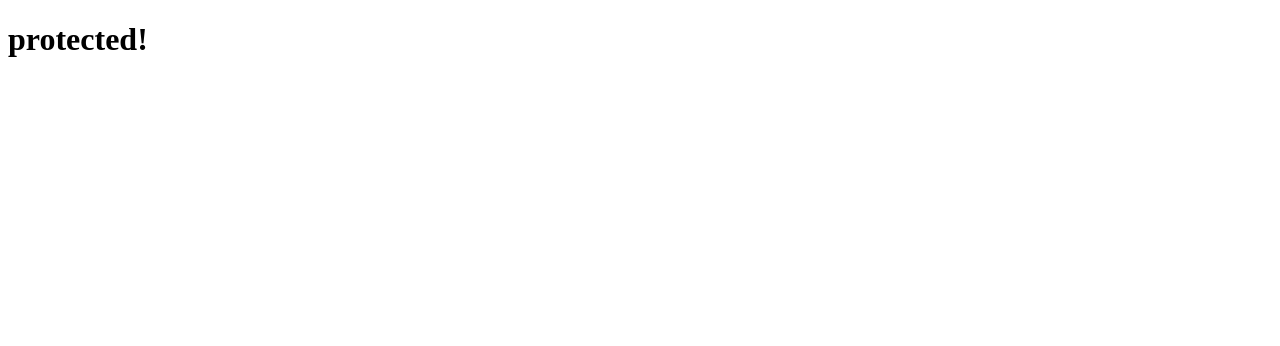
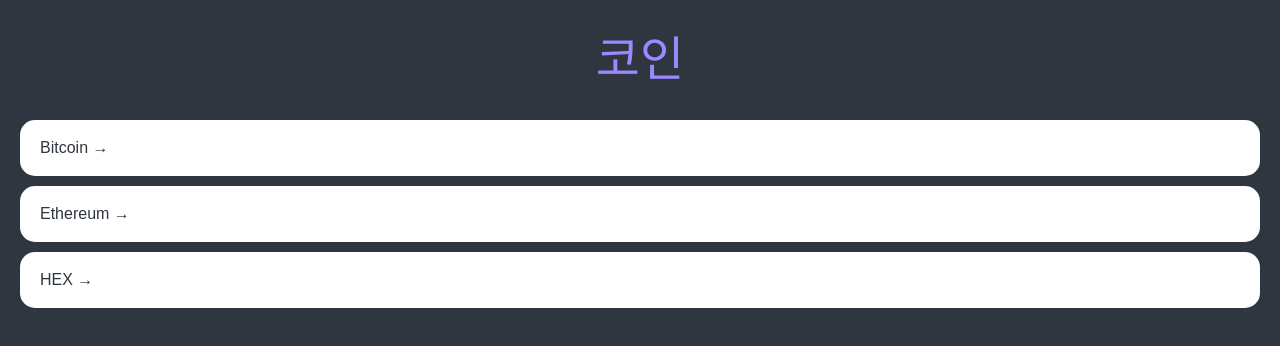
Before and after one commit to RspSang/react-masterclass, a React (Create React App) app: page / in a window 1280 px wide. Shown: the top 346 px of the page. Built offline with nearby package versions, Linux system fonts and the light colour scheme.

Commit message:
coin tracker initial setting

```diff
--- a/package.json
+++ b/package.json
@@ -12,6 +12,8 @@
     "@types/react-dom": "^17.0.11",
     "react": "^17.0.2",
     "react-dom": "^17.0.2",
+    "react-query": "^3.34.0",
+    "react-router-dom": "^6.0.2",
     "react-scripts": "4.0.3",
     "styled-components": "^5.3.3",
     "typescript": "^4.5.2",
--- a/src/App.tsx
+++ b/src/App.tsx
@@ -1,18 +1,75 @@
-import styled from "styled-components";
+import { createGlobalStyle } from "styled-components";
+import Router from "./Router";
 
-const Container = styled.div`
+const GlobalStyle = createGlobalStyle`
+@import url('https://fonts.googleapis.com/css2?family=Source+Sans+Pro:wght@300;400&display=swap');
+font-family: 'Source Sans Pro', sans-serif;
+html, body, div, span, applet, object, iframe,
+h1, h2, h3, h4, h5, h6, p, blockquote, pre,
+a, abbr, acronym, address, big, cite, code,
+del, dfn, em, img, ins, kbd, q, s, samp,
+small, strike, strong, sub, sup, tt, var,
+b, u, i, center,
+dl, dt, dd, menu, ol, ul, li,
+fieldset, form, label, legend,
+table, caption, tbody, tfoot, thead, tr, th, td,
+article, aside, canvas, details, embed,
+figure, figcaption, footer, header, hgroup,
+main, menu, nav, output, ruby, section, summary,
+time, mark, audio, video {
+  margin: 0;
+  padding: 0;
+  border: 0;
+  font-size: 100%;
+  font: inherit;
+  vertical-align: baseline;
+}
+/* HTML5 display-role reset for older browsers */
+article, aside, details, figcaption, figure,
+footer, header, hgroup, main, menu, nav, section {
+  display: block;
+}
+/* HTML5 hidden-attribute fix for newer browsers */
+*[hidden] {
+    display: none;
+}
+body {
+  line-height: 1;
+}
+menu, ol, ul {
+  list-style: none;
+}
+blockquote, q {
+  quotes: none;
+}
+blockquote:before, blockquote:after,
+q:before, q:after {
+  content: '';
+  content: none;
+}
+table {
+  border-collapse: collapse;
+  border-spacing: 0;
+}
+* {
+  box-sizing:border-box;
+}
+body {
+  font-family:'Source Sans Pro', sans-serif;
   background-color: ${(props) => props.theme.bgColor};
-  color: ${(props) => props.theme.textColor};
+  color:${(props) => props.theme.textColor}
+}
+a{
+  text-decoration: none;
+  color: inherit;
+}
 `;
-const H1 = styled.h1`
-  color: ${(props) => props.theme.textColor};
-`;
-
 function App() {
   return (
-    <Container>
-      <H1>protected!</H1>
-    </Container>
+    <>
+      <GlobalStyle />
+      <Router />
+    </>
   );
 }
 
--- /dev/null
+++ b/src/Router.tsx
@@ -0,0 +1,16 @@
+import { BrowserRouter, Routes, Route } from "react-router-dom";
+import Coin from "./routes/Coin";
+import Coins from "./routes/Coins";
+
+const Router = () => {
+  return (
+    <BrowserRouter>
+      <Routes>
+        <Route path="/:coinId" element={<Coin />}></Route>
+        <Route path="/" element={<Coins />}></Route>
+      </Routes>
+    </BrowserRouter>
+  );
+};
+
+export default Router;
--- a/src/index.tsx
+++ b/src/index.tsx
@@ -1,13 +1,12 @@
-import { listenerCount } from "process";
 import React from "react";
 import ReactDOM from "react-dom";
 import { ThemeProvider } from "styled-components";
 import App from "./App";
-import { lightTheme } from "./theme";
+import { theme } from "./theme";
 
 ReactDOM.render(
   <React.StrictMode>
-    <ThemeProvider theme={lightTheme}>
+    <ThemeProvider theme={theme}>
       <App />
     </ThemeProvider>
   </React.StrictMode>,
--- /dev/null
+++ b/src/routes/Coin.tsx
@@ -0,0 +1,12 @@
+import { useParams } from "react-router";
+
+interface RouteParams {
+  coinId: string;
+}
+
+function Coin() {
+  const params = useParams() as RouteParams;
+  const coinId = params.coinId;
+  return <h1>Coin: {coinId}</h1>;
+}
+export default Coin;
--- /dev/null
+++ b/src/routes/Coins.tsx
@@ -0,0 +1,85 @@
+import { Link } from "react-router-dom";
+import styled from "styled-components";
+
+const Container = styled.div`
+  padding: 0px 20px;
+`;
+
+const Header = styled.header`
+  height: 15vh;
+  display: flex;
+  justify-content: center;
+  align-items: center;
+`;
+
+const CoinsList = styled.ul``;
+
+const Coin = styled.li`
+  background-color: white;
+  color: ${(props) => props.theme.bgColor};
+  border-radius: 15px;
+  margin-bottom: 10px;
+  a {
+    padding: 20px;
+    transition: color 0.2s ease-in;
+    display: block;
+  }
+  &:hover {
+    a {
+      color: ${(props) => props.theme.accentColor};
+    }
+  }
+`;
+
+const Title = styled.h1`
+  font-size: 48px;
+  color: ${(props) => props.theme.accentColor};
+`;
+
+const coins = [
+  {
+    id: "btc-bitcoin",
+    name: "Bitcoin",
+    symbol: "BTC",
+    rank: 1,
+    is_new: false,
+    is_active: true,
+    type: "coin",
+  },
+  {
+    id: "eth-ethereum",
+    name: "Ethereum",
+    symbol: "ETH",
+    rank: 2,
+    is_new: false,
+    is_active: true,
+    type: "coin",
+  },
+  {
+    id: "hex-hex",
+    name: "HEX",
+    symbol: "HEX",
+    rank: 3,
+    is_new: false,
+    is_active: true,
+    type: "token",
+  },
+];
+
+function Coins() {
+  return (
+    <Container>
+      <Header>
+        <Title>코인</Title>
+      </Header>
+      <CoinsList>
+        {coins.map((coin) => (
+          <Coin key={coin.id}>
+            <Link to={`/${coin.id}`}>{coin.name} &rarr;</Link>
+          </Coin>
+        ))}
+      </CoinsList>
+    </Container>
+  );
+}
+export default Coins;
--- a/src/styled.d.ts
+++ b/src/styled.d.ts
@@ -4,6 +4,6 @@
   export interface DefaultTheme {
     textColor: string;
     bgColor: string;
-    btnColor: string;
+    accentColor: string;
   }
 }
--- a/src/theme.ts
+++ b/src/theme.ts
@@ -1,13 +1,7 @@
 import { DefaultTheme } from "styled-components";
 
-export const lightTheme: DefaultTheme = {
-  bgColor: "white",
-  textColor: "black",
-  btnColor: "tomato",
+export const theme: DefaultTheme = {
+  bgColor: "#2f3640",
+  textColor: "#f5f6fa",
+  accentColor: "#9c88ff",
 };
-
-export const darkTheme: DefaultTheme = {
-  bgColor: "black",
-  textColor: "white",
-  btnColor: "teal",
-};
```
Also changed, not shown: 2 other files (tests, documents, lock files or other folders).
